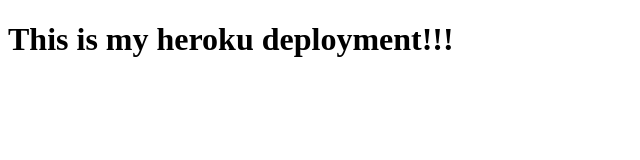
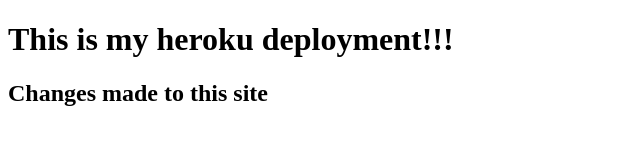
Before and after one commit to bridgecrew-perf6/deploy-demo-21, a website: page index.html in a window 1280 px wide. Shown: the whole page, without its empty margins (0-640 px from the left). Drawn offline with Linux system fonts and the light colour scheme.

Commit message:
added h2

```diff
--- a/index.html
+++ b/index.html
@@ -8,5 +8,6 @@
 </head>
 <body>
   <h1>This is my heroku deployment!!!</h1>
+  <h2>Changes made to this site</h2>
 </body>
 </html>
```
